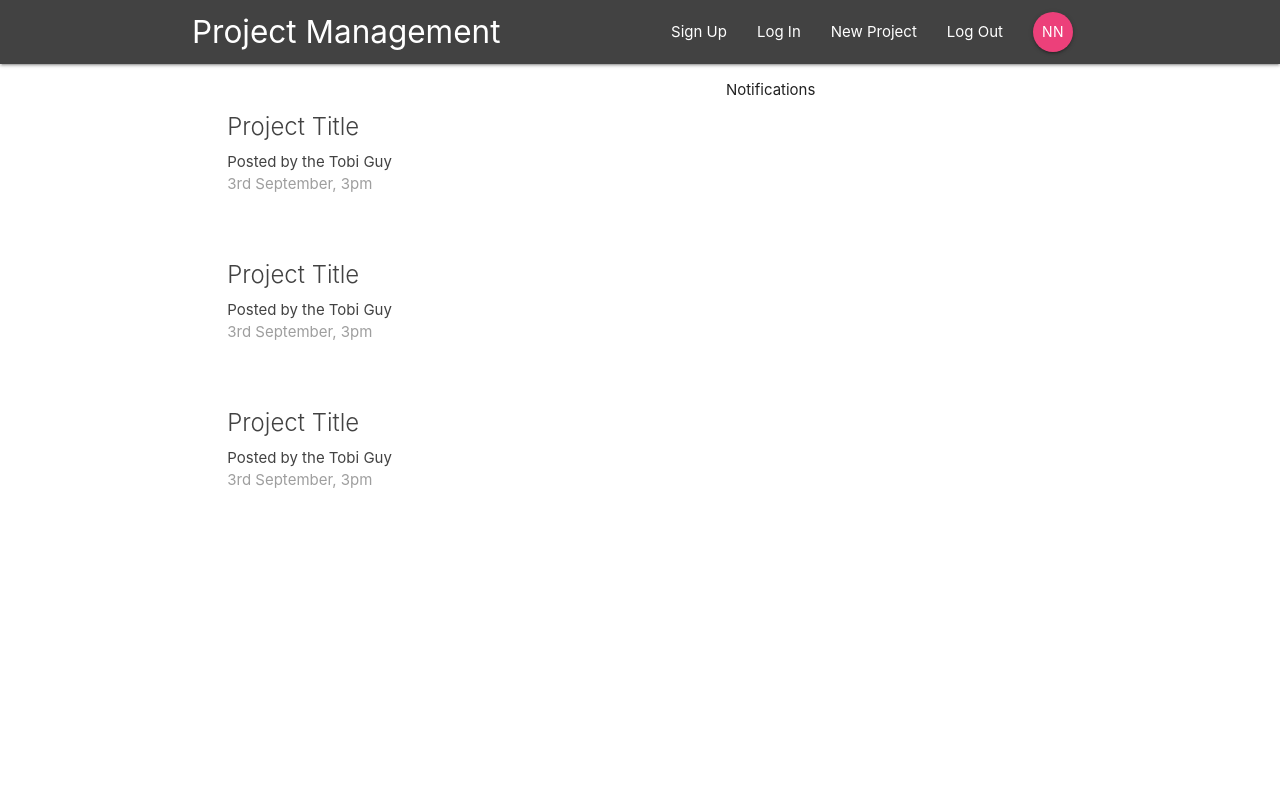
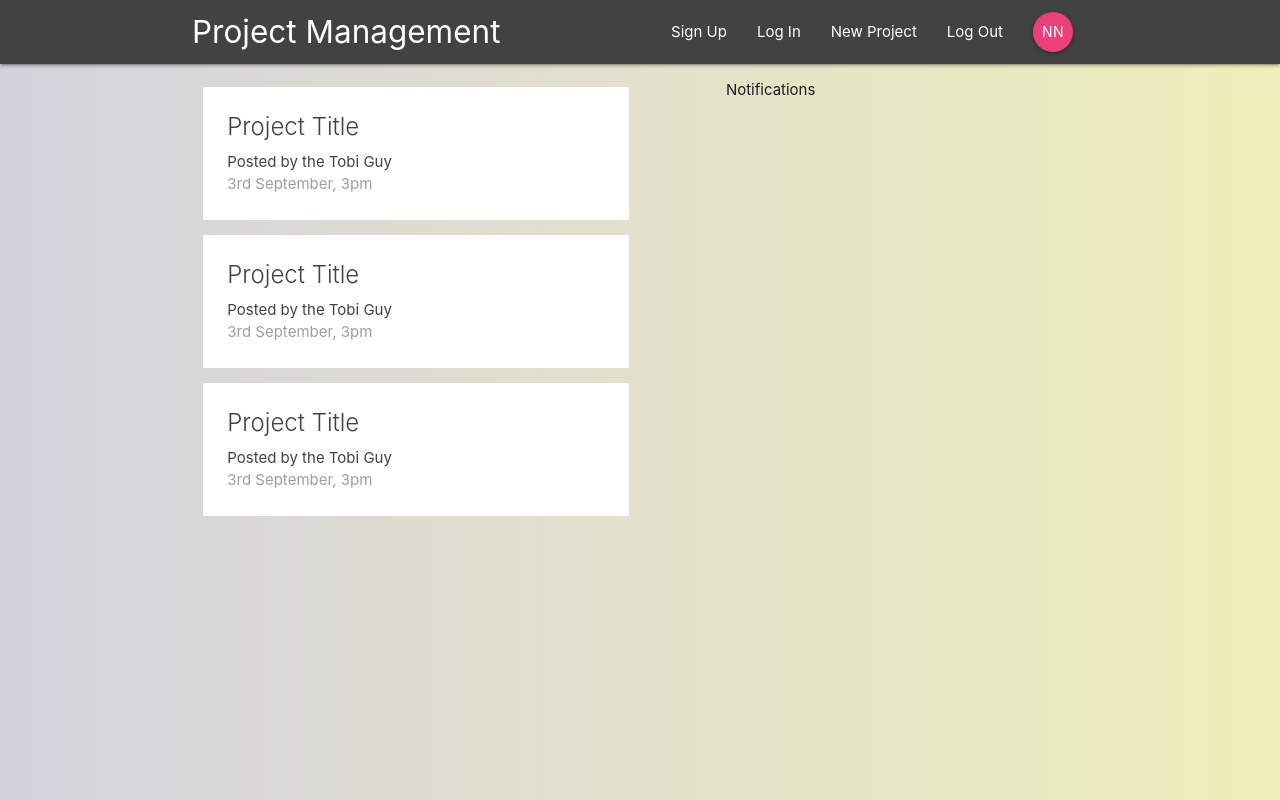
Before and after one commit to TobiOladoja/react-projectmanagement, a React (Create React App) app: page / in a window 1280 px wide. Built offline with nearby package versions, Linux system fonts and the light colour scheme.

Commit message:
Changed background to good gradient color using a generated color from uiGradients

```diff
--- a/src/index.css
+++ b/src/index.css
@@ -5,6 +5,17 @@ body {
     sans-serif;
   -webkit-font-smoothing: antialiased;
   -moz-osx-font-smoothing: grayscale;
+  background: #efefbb; /* fallback for old browsers */
+  background: -webkit-linear-gradient(
+    to right,
+    #d4d3dd,
+    #efefbb
+  ); /* Chrome 10-25, Safari 5.1-6 */
+  background: linear-gradient(
+    to right,
+    #d4d3dd,
+    #efefbb
+  ); /* W3C, IE 10+/ Edge, Firefox 16+, Chrome 26+, Opera 12+, Safari 7+ */
 }
 
 code {
```
